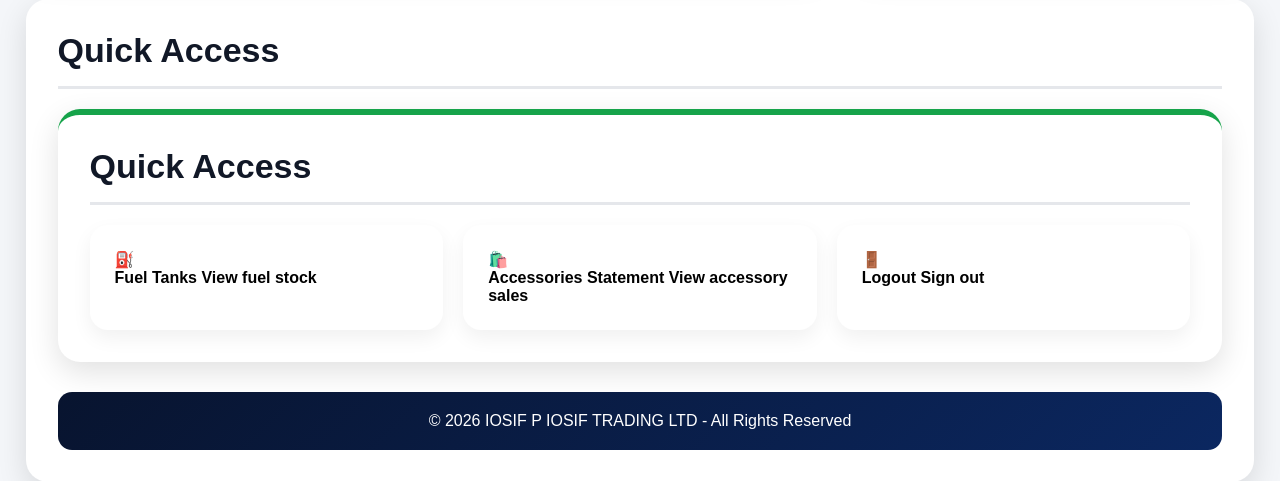
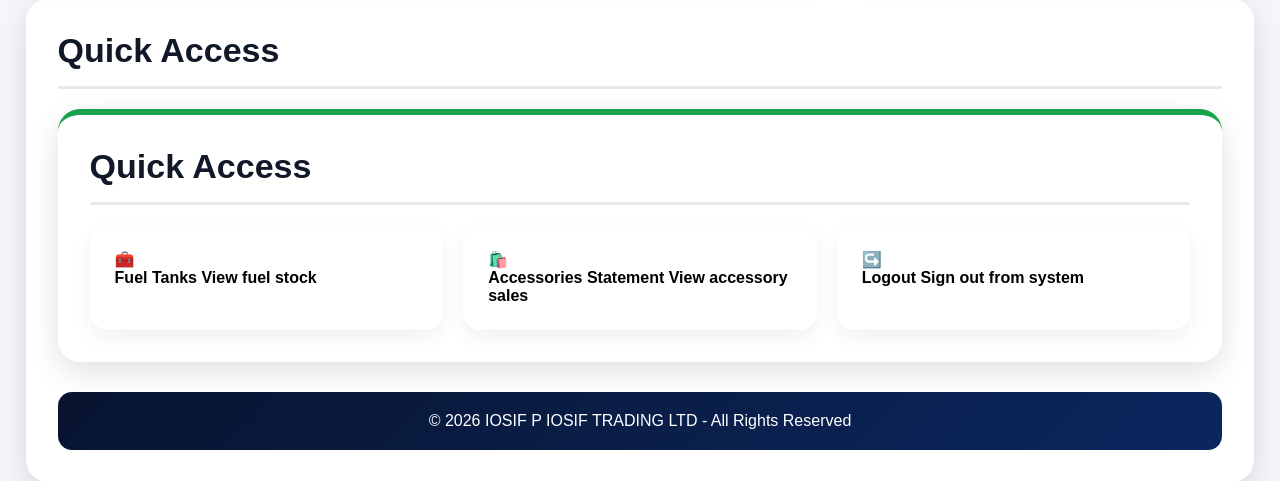
Before and after one commit to iosif-fuels/iosif-fuels-pos-online, a Flask app: template templates/index.html in a window 1280 px wide. Shown: the part 1148-1629 px from the top of the page. Run offline with Flask 3, Linux system fonts and the light colour scheme; the template is opened without the code that fills it, so the values that code supplies are empty; the visitor is signed in with stand-in values (Sample User, id 1); some libraries are stand-ins or nearby versions.

Commit message:
index.html

```diff
--- a/templates/index.html
+++ b/templates/index.html
@@ -105,21 +105,27 @@
     <div class="quick-grid">
 
         <a href="/fuel_stock" class="quick-card">
-            <div class="quick-icon">⛽</div>
-            <strong>Fuel Tanks</strong>
-            <span>View fuel stock</span>
+            <div class="quick-icon">🧰</div>
+            <div class="quick-text">
+                <strong>Fuel Tanks</strong>
+                <span>View fuel stock</span>
+            </div>
         </a>
 
         <a href="/accessories_statement" class="quick-card">
             <div class="quick-icon">🛍️</div>
-            <strong>Accessories Statement</strong>
-            <span>View accessory sales</span>
+            <div class="quick-text">
+                <strong>Accessories Statement</strong>
+                <span>View accessory sales</span>
+            </div>
         </a>
 
         <a href="/logout" class="quick-card">
-            <div class="quick-icon">🚪</div>
-            <strong>Logout</strong>
-            <span>Sign out</span>
+            <div class="quick-icon">↪️</div>
+            <div class="quick-text">
+                <strong>Logout</strong>
+                <span>Sign out from system</span>
+            </div>
         </a>
 
     </div>
```
